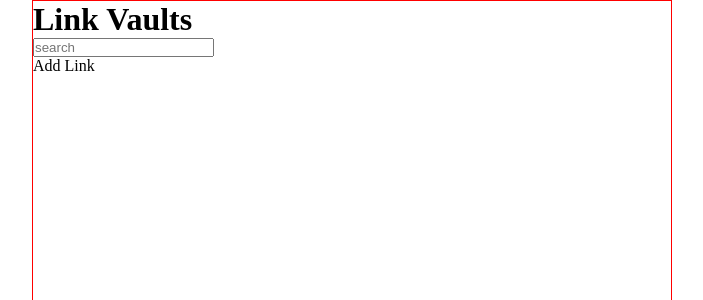
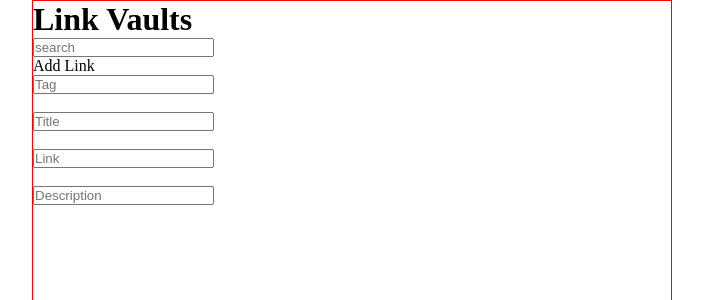
Before and after one commit to Mluleki23/Task-2-Links-Vault, a React (Vite) app: page / in a window 1280 px wide. Shown: the top 300 px of the page, without its empty margins (288-991 px from the left). Built offline with nearby package versions, Linux system fonts and the light colour scheme.

Commit message:
feat: add input form for title, tags, description, and link

```diff
--- a/src/App.tsx
+++ b/src/App.tsx
@@ -3,7 +3,7 @@ import Window from './components/Window'
 import Header from './components/header'
 import MainRec from './components/MainRec'
 import Addlink from './components/Addlink'
-
+import Input from './components/Input'
 import './App.css'
 import SearchBar from './components/SearchBar'
 
@@ -15,7 +15,14 @@ function App() {
       <div>
         <Header />
         <SearchBar />
-        <Addlink/>
+        <Addlink />
+        <div className="input">
+          <Input text="Tag" /> <br />
+          <Input text="Title"/> <br/>
+          <Input text="Link"/>  <br/>
+          <Input text="Description"/> <br/>
+        </div>
+
       </div>
     </>
   );
--- a/src/components/Addlink.tsx
+++ b/src/components/Addlink.tsx
@@ -1,3 +1,5 @@
+
+
 import React from 'react'
 
 export default function Addlink() {
--- a/src/components/MainRec.tsx
+++ b/src/components/MainRec.tsx
@@ -1,5 +1,5 @@
 import React from 'react'
-import Header from './header';
+
 import SearchBar from './SearchBar';
 
 export default function MainRec() {
--- a/src/components/Window.tsx
+++ b/src/components/Window.tsx
@@ -1,5 +1,5 @@
 import React from 'react'
-import Header from './header'
+
 import MainRec from './MainRec'
 
 export default function Window() {
--- a/src/components/input.tsx
+++ b/src/components/input.tsx
@@ -1,9 +1,12 @@
-import React from 'react'
+interface Props{
+text : string,
+}
 
-export default function input() {
+
+export default function input({ text }: Props) {
   return (
     <div>
-
+      <input type="text" name="name" placeholder={text}></input>
     </div>
-  )
+  );
 }
```
Also changed, not shown: src/assets/images/65587540-7775-45c8-9052-401aea0ea474.jpg (added).
